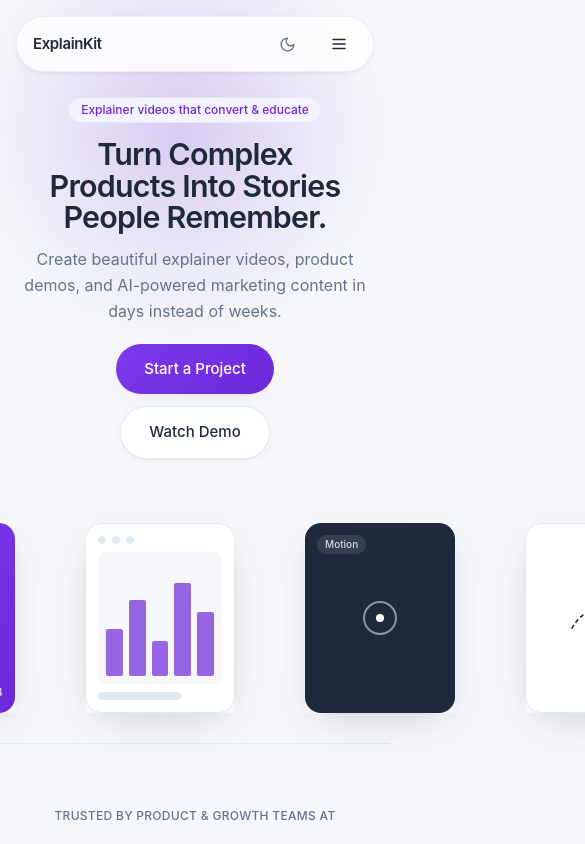
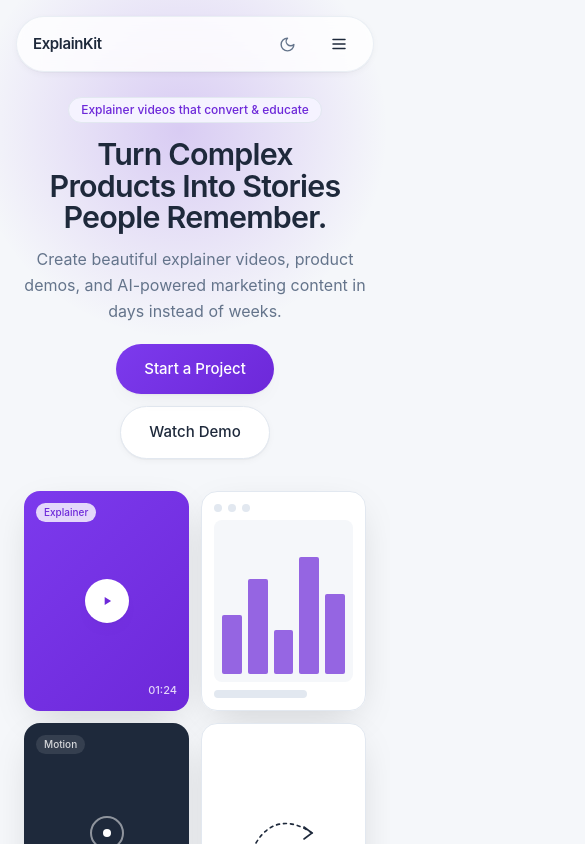
Before and after one commit to saurabhwebdew/explainkit, a Next.js app: page / in a window 390 px wide. Shown: the top 844 px of the page, 585 px wide, since content can reach past the window. Built offline with nearby package versions, Linux system fonts and the light colour scheme.

Commit message:
Update scroll-morph-hero.tsx

```diff
--- a/components/hero/scroll-morph-hero.tsx
+++ b/components/hero/scroll-morph-hero.tsx
@@ -14,6 +14,10 @@
 
 // Four cards stand in for the visual types named in the brief:
 // video thumbnail, SaaS dashboard, motion graphic, whiteboard sketch.
+// NOTE: grid.x values (±330/±110) assume a wide desktop canvas. They are only
+// ever used in the desktop scroll-scrub path below. Mobile uses a completely
+// separate, plain CSS grid layout (see MobileCards) so it can never inherit
+// these desktop-only pixel offsets and overflow a narrow viewport.
 const cards: CardSpec[] = [
   { id: "explainer", label: "Explainer", scatter: { x: -300, y: -60, rotate: -13 }, grid: { x: -330, y: 40 } },
   { id: "demo", label: "Product Demo", scatter: { x: 260, y: 80, rotate: 11 }, grid: { x: -110, y: 40 } },
@@ -77,14 +81,6 @@
   const containerRef = useRef<HTMLDivElement>(null);
   const prefersReduced = useReducedMotion();
   const isMobile = useMediaQuery("(max-width: 767px)");
-  // The sticky + overflow-hidden + scroll-scrubbed pattern below only works when
-  // ALL static content (text + cards) fits inside one screen height — scrolling
-  // only drives x/y/rotate motion values, it never moves the cards' position
-  // within the frame. On mobile, text + 4 cards is taller than the viewport, so
-  // the cards sit below the visible frame and get clipped by overflow-hidden —
-  // permanently, not "until you scroll enough". So small screens skip the whole
-  // scroll-scrub mechanism and use the simple static layout instead, same as
-  // the reduced-motion path.
   const simple = prefersReduced || isMobile;
 
   const { scrollYProgress } = useScroll({
@@ -93,7 +89,6 @@
   });
   const progress = useSpring(scrollYProgress, { stiffness: 260, damping: 34, mass: 0.4 });
 
-  // Headline settles slightly as the cards assemble.
   const headlineY = useTransform(progress, [0, 0.5], [0, -28]);
   const headlineScale = useTransform(progress, [0, 0.5], [1, 0.96]);
 
@@ -101,7 +96,7 @@
     <section
       ref={containerRef}
       id="home"
-      className={simple ? "relative h-auto" : "relative h-[220vh] md:h-[260vh]"}
+      className={simple ? "relative h-auto overflow-x-hidden" : "relative h-[220vh] md:h-[260vh]"}
     >
       <div className={cnSticky(simple)}>
         <div
@@ -131,18 +126,15 @@
             </div>
           </motion.div>
 
-          <div className="relative h-[220px] sm:h-[260px] md:h-[340px] mt-6 sm:mt-10 md:mt-20">
-            {cards.map((card, i) => (
-              <HeroCard
-                key={card.id}
-                card={card}
-                progress={progress}
-                simple={simple}
-                prefersReduced={prefersReduced}
-                index={i}
-              />
-            ))}
-          </div>
+          {simple ? (
+            <MobileCards prefersReduced={prefersReduced} />
+          ) : (
+            <div className="relative h-[340px] mt-20">
+              {cards.map((card, i) => (
+                <DesktopCard key={card.id} card={card} progress={progress} index={i} />
+              ))}
+            </div>
+          )}
         </div>
       </div>
     </section>
@@ -152,73 +144,59 @@
 function cnSticky(simple: boolean) {
   return simple
     ? "relative pt-24 sm:pt-28 pb-10 flex flex-col justify-center"
-    // justify-start (not justify-center) is deliberate: centering inside a fixed
-    // h-screen box overflows equally above AND below when content is taller than
-    // the viewport. Anchoring from the top with a fixed pt guarantees the
-    // content can only ever grow downward, never up into the nav.
     : "sticky top-0 h-screen pt-28 md:pt-36 pb-6 flex flex-col justify-start overflow-hidden";
 }
 
-function HeroCard({
+// Mobile/reduced-motion layout: a genuine responsive CSS grid, not absolute
+// positioning with desktop pixel offsets. This is the actual fix — the
+// previous version reused grid.x values like ±330px meant for a wide desktop
+// canvas, which on a ~375px phone screen placed cards fully outside the
+// viewport (causing both horizontal overflow AND cards nobody could ever see
+// "animate", since they were rendering off-screen the whole time).
+function MobileCards({ prefersReduced }: { prefersReduced: boolean }) {
+  return (
+    <div className="grid grid-cols-2 gap-3 max-w-[360px] mx-auto mt-8 sm:mt-10">
+      {cards.map((card, i) =>
+        prefersReduced ? (
+          <div key={card.id} className="aspect-[3/4] rounded-2xl shadow-lift">
+            <CardVisual id={card.id} />
+          </div>
+        ) : (
+          <motion.div
+            key={card.id}
+            className="aspect-[3/4] rounded-2xl shadow-lift"
+            initial={{ opacity: 0, y: 24, scale: 0.9 }}
+            animate={{ opacity: 1, y: 0, scale: 1 }}
+            transition={{ duration: 0.55, delay: 0.15 + i * 0.1, ease: [0.16, 1, 0.3, 1] }}
+          >
+            <CardVisual id={card.id} />
+          </motion.div>
+        )
+      )}
+    </div>
+  );
+}
+
+// Desktop-only: scroll-scrubbed scatter → grid assembly. Untouched from the
+// working desktop behavior — only reachable when !simple, i.e. a wide enough
+// viewport for these pixel offsets to make sense.
+function DesktopCard({
   card,
   progress,
-  simple,
-  prefersReduced,
   index,
 }: {
   card: CardSpec;
   progress: ReturnType<typeof useSpring>;
-  simple: boolean;
-  prefersReduced: boolean;
   index: number;
 }) {
-  // Starts at 0 (not 0.05+) so the very first scroll pixel already moves the
-  // cards, and finishes by ~0.4-0.48 so assembly completes within one normal
-  // scroll on the desktop/tablet sizes that still use this scroll-scrub path.
   const range: [number, number] = [index * 0.02, 0.4 + index * 0.02];
   const x = useTransform(progress, range, [card.scatter.x, card.grid.x]);
   const y = useTransform(progress, range, [card.scatter.y, card.grid.y]);
   const rotate = useTransform(progress, range, [card.scatter.rotate, 0]);
 
-  if (simple) {
-    const gridStyle = { left: `calc(50% + ${card.grid.x}px)`, top: card.grid.y };
-
-    if (prefersReduced) {
-      // True OS-level reduced-motion request: no movement at all, just present.
-      return (
-        <div className="absolute w-[150px] h-[190px] md:w-[190px] md:h-[240px] -translate-x-1/2 shadow-lift" style={gridStyle}>
-          <CardVisual id={card.id} />
-        </div>
-      );
-    }
-
-    // Mobile (but motion is otherwise fine): same "scatter flies into grid"
-    // effect as desktop, but time-based on mount instead of scroll-driven — so
-    // it still animates without needing the sticky/overflow-hidden pattern
-    // that clipped it before. Final position is the static grid slot; x/y
-    // start offset by the scatter delta and animate down to 0.
-    return (
-      <motion.div
-        className="absolute w-[150px] h-[190px] md:w-[190px] md:h-[240px] -translate-x-1/2 shadow-lift"
-        style={gridStyle}
-        initial={{
-          opacity: 0,
-          scale: 0.85,
-          x: card.scatter.x - card.grid.x,
-          y: card.scatter.y - card.grid.y,
-          rotate: card.scatter.rotate,
-        }}
-        animate={{ opacity: 1, scale: 1, x: 0, y: 0, rotate: 0 }}
-        transition={{ duration: 0.7, delay: 0.15 + index * 0.1, ease: [0.16, 1, 0.3, 1] }}
-      >
-        <CardVisual id={card.id} />
-      </motion.div>
-    );
-  }
-
   return (
     <motion.div
-      className="absolute w-[150px] h-[190px] md:w-[190px] md:h-[240px] -translate-x-1/2 shadow-lift"
+      className="absolute w-[190px] h-[240px] -translate-x-1/2 shadow-lift"
       style={{ x, y, rotate, left: "50%", top: 0 } as any}
       initial={{ opacity: 0, scale: 0.85 }}
       animate={{ opacity: 1, scale: 1 }}
```
